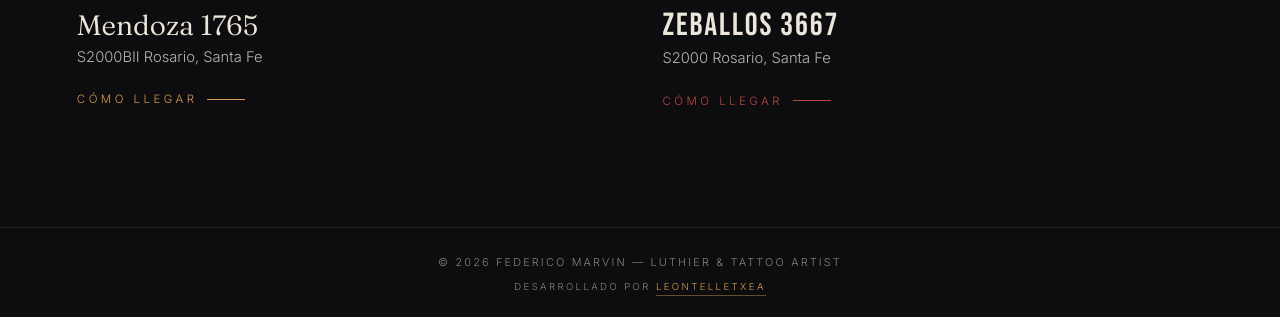
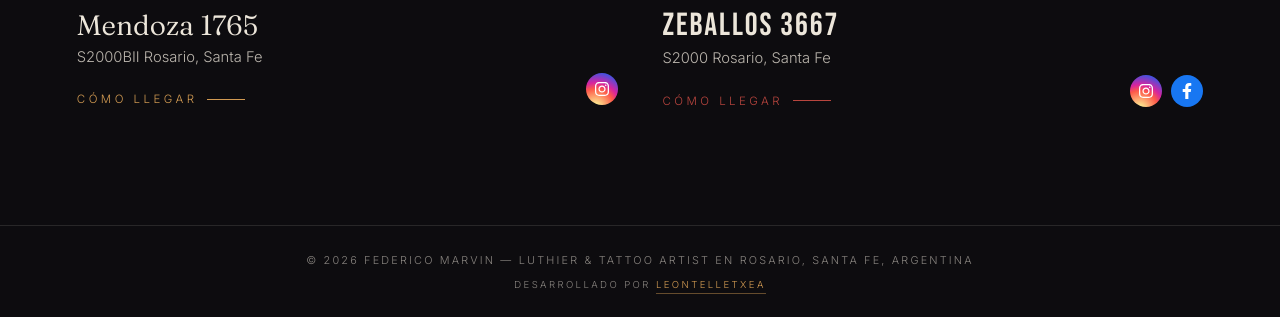
Before and after one commit to leontelletxea/federico_marvin, a React (Vite) app: page / in a window 1280 px wide. Shown: the part 5219-5536 px from the top of the page. Built offline with nearby package versions, Linux system fonts and the light colour scheme; no server answers.

Commit message:
Search tags y links a redes

```diff
--- a/index.html
+++ b/index.html
@@ -3,8 +3,86 @@
 <head>
 <meta charset="UTF-8">
 <meta name="viewport" content="width=device-width, initial-scale=1.0">
-<title>Federico Marvin — Luthier &amp; Tattoo Artist</title>
-<meta name="description" content="Federico Marvin. Luthier de guitarras y bajos. Tatuador. Dos oficios, las mismas manos.">
+<title>Federico Marvin — Luthier y Tatuador en Rosario</title>
+<meta name="description" content="Federico Marvin, luthier y tatuador en Rosario, Santa Fe. Construcción, reparación y calibración de guitarras y bajos. Tatuajes tradicionales, blackwork y ornamentales. Más de 12 años de experiencia.">
+
+<!-- SEO: si el dominio de producción cambia, actualizar federicomarvin.com.ar
+     en este archivo (canonical, og:url, og:image, JSON-LD) y en
+     public/robots.txt y public/sitemap.xml. -->
+<link rel="canonical" href="https://federicomarvin.com.ar/">
+
+<meta property="og:type" content="website">
+<meta property="og:locale" content="es_AR">
+<meta property="og:url" content="https://federicomarvin.com.ar/">
+<meta property="og:title" content="Federico Marvin — Luthier y Tatuador en Rosario">
+<meta property="og:description" content="Luthier y tatuador en Rosario, Santa Fe. Construcción, reparación y calibración de guitarras y bajos. Tatuajes tradicionales, blackwork y ornamentales.">
+<meta property="og:image" content="https://federicomarvin.com.ar/og-image.png">
+
+<script type="application/ld+json">
+{
+  "@context": "https://schema.org",
+  "@graph": [
+    {
+      "@type": "Person",
+      "@id": "https://federicomarvin.com.ar/#federico-marvin",
+      "name": "Federico Marvin",
+      "jobTitle": ["Luthier", "Tatuador"],
+      "url": "https://federicomarvin.com.ar/",
+      "image": "https://federicomarvin.com.ar/og-image.png",
+      "sameAs": [
+        "https://www.instagram.com/federicomarvintattoo/",
+        "https://www.instagram.com/federicomarvinluthier/",
+        "https://www.facebook.com/federicomarvintattoo/"
+      ]
+    },
+    {
+      "@type": "TattooParlor",
+      "@id": "https://federicomarvin.com.ar/#tattoo-studio",
+      "name": "Federico Marvin Tattoo",
+      "image": "https://federicomarvin.com.ar/og-image.png",
+      "url": "https://federicomarvin.com.ar/#tattoo",
+      "telephone": "+5493416248302",
+      "priceRange": "$$",
+      "address": {
+        "@type": "PostalAddress",
+        "streetAddress": "Zeballos 3667",
+        "addressLocality": "Rosario",
+        "addressRegion": "Santa Fe",
+        "postalCode": "S2000",
+        "addressCountry": "AR"
+      },
+      "founder": { "@id": "https://federicomarvin.com.ar/#federico-marvin" },
+      "sameAs": [
+        "https://www.instagram.com/federicomarvintattoo/",
+        "https://www.facebook.com/federicomarvintattoo/"
+      ]
+    },
+    {
+      "@type": "LocalBusiness",
+      "additionalType": "https://www.wikidata.org/wiki/Q672469",
+      "@id": "https://federicomarvin.com.ar/#taller-luthier",
+      "name": "Federico Marvin Luthier",
+      "image": "https://federicomarvin.com.ar/og-image.png",
+      "url": "https://federicomarvin.com.ar/#luthier",
+      "telephone": "+5493416248302",
+      "priceRange": "$$",
+      "address": {
+        "@type": "PostalAddress",
+        "streetAddress": "Mendoza 1765",
+        "addressLocality": "Rosario",
+        "addressRegion": "Santa Fe",
+        "postalCode": "S2000BII",
+        "addressCountry": "AR"
+      },
+      "founder": { "@id": "https://federicomarvin.com.ar/#federico-marvin" },
+      "sameAs": [
+        "https://www.instagram.com/federicomarvinluthier/"
+      ]
+    }
+  ]
+}
+</script>
+
 <link rel="icon" href="./src/assets/icons/favicon.ico" sizes="any">
 <link rel="icon" type="image/png" sizes="16x16" href="./src/assets/icons/favicon-16x16.png">
 <link rel="icon" type="image/png" sizes="32x32" href="./src/assets/icons/favicon-32x32.png">
--- a/src/components/Footer.jsx
+++ b/src/components/Footer.jsx
@@ -3,7 +3,7 @@ const LINKEDIN_AUTOR = 'https://www.linkedin.com/in/leon-tellechea-99991a192/'
 export default function Footer() {
   return (
     <footer>
-      <div>© 2026 Federico Marvin — Luthier &amp; Tattoo Artist</div>
+      <div>© 2026 Federico Marvin — Luthier &amp; Tattoo Artist en Rosario, Santa Fe, Argentina</div>
       <div className="credito">
         Desarrollado por{' '}
         <a
--- a/src/components/Ubicaciones.jsx
+++ b/src/components/Ubicaciones.jsx
@@ -6,6 +6,23 @@ import federico from '../assets/img/img-federico.jpg'
 // genérico de la calle en vez del pin real "Federico Marvin Luthier/Tattoo").
 // El botón "Cómo llegar" usa `mapaUrl`, el link corto a esa misma ficha.
 const srcMapa = cid => `https://www.google.com/maps?cid=${cid}&z=16&output=embed`
+
+// Íconos de redes en su color de marca (no en ámbar/tinta): acá se los
+// reconoce por el color antes que por la forma.
+const ICONOS_RED = {
+  instagram: (
+    <svg viewBox="0 0 448 512" aria-hidden="true">
+      <path d="M224.1 141c-63.6 0-114.9 51.3-114.9 114.9s51.3 114.9 114.9 114.9S339 319.5 339 255.9 287.7 141 224.1 141zm0 189.6c-41.1 0-74.7-33.5-74.7-74.7s33.5-74.7 74.7-74.7 74.7 33.5 74.7 74.7-33.6 74.7-74.7 74.7zm146.4-194.3c0 14.9-12 26.8-26.8 26.8-14.9 0-26.8-12-26.8-26.8s12-26.8 26.8-26.8 26.8 12 26.8 26.8zm76.1 27.2c-1.7-35.9-9.9-67.7-36.2-93.9-26.2-26.2-58-34.4-93.9-36.2-37-2.1-147.9-2.1-184.9 0-35.8 1.7-67.6 9.9-93.9 36.1s-34.4 58-36.2 93.9c-2.1 37-2.1 147.9 0 184.9 1.7 35.9 9.9 67.7 36.2 93.9s58 34.4 93.9 36.2c37 2.1 147.9 2.1 184.9 0 35.9-1.7 67.7-9.9 93.9-36.2 26.2-26.2 34.4-58 36.2-93.9 2.1-37 2.1-147.8 0-184.8zM398.8 388c-7.8 19.6-22.9 34.7-42.6 42.6-29.5 11.7-99.5 9-132.1 9s-102.7 2.6-132.1-9c-19.6-7.8-34.7-22.9-42.6-42.6-11.7-29.5-9-99.5-9-132.1s-2.6-102.7 9-132.1c7.8-19.6 22.9-34.7 42.6-42.6 29.5-11.7 99.5-9 132.1-9s102.7-2.6 132.1 9c19.6 7.8 34.7 22.9 42.6 42.6 11.7 29.5 9 99.5 9 132.1s2.7 102.7-9 132.1z" />
+    </svg>
+  ),
+  facebook: (
+    <svg viewBox="0 0 320 512" aria-hidden="true">
+      <path d="M279.14 288l14.22-92.66h-88.91v-60.13c0-25.35 12.42-50.06 52.24-50.06h40.42V6.26S260.43 0 225.36 0c-73.22 0-121.08 44.38-121.08 124.72v70.62H22.89V288h81.39v224h100.17V288z" />
+    </svg>
+  ),
+}
+
+const NOMBRE_RED = { instagram: 'Instagram', facebook: 'Facebook' }
 
 export default function Ubicaciones() {
   return (
@@ -40,6 +57,7 @@ export default function Ubicaciones() {
                 <div className="ubicacion-etiqueta">{u.etiqueta}</div>
                 <h3 className="ubicacion-direccion">{u.calle}</h3>
                 <p className="ubicacion-ciudad">{u.ciudad}</p>
+                <div className="ubicacion-acciones">
                   <a
                     className="ubicacion-cta"
                     href={u.mapaUrl}
@@ -48,6 +66,21 @@ export default function Ubicaciones() {
                   >
                     Cómo llegar
                   </a>
+                  <div className="ubicacion-social">
+                    {u.redes.map(r => (
+                      <a
+                        key={r.tipo}
+                        className={`ubicacion-social-link ubicacion-social-link--${r.tipo}`}
+                        href={r.url}
+                        target="_blank"
+                        rel="noopener"
+                        aria-label={`${NOMBRE_RED[r.tipo]} de ${u.etiqueta}`}
+                      >
+                        {ICONOS_RED[r.tipo]}
+                      </a>
+                    ))}
+                  </div>
+                </div>
               </article>
             )
           })}
--- a/src/data/config.js
+++ b/src/data/config.js
@@ -19,6 +19,9 @@ export const UBICACIONES = [
     ciudad: 'S2000BII Rosario, Santa Fe',
     mapaUrl: 'https://maps.app.goo.gl/LPzBL5aJbRza1NuG6',
     cid: '14855219056150540968',
+    redes: [
+      { tipo: 'instagram', url: 'https://www.instagram.com/federicomarvinluthier/' },
+    ],
   },
   {
     tipo: 'tattoo',
@@ -27,6 +30,10 @@ export const UBICACIONES = [
     ciudad: 'S2000 Rosario, Santa Fe',
     mapaUrl: 'https://maps.app.goo.gl/6CrUiK5kn49b5Uts7',
     cid: '14400708714676849228',
+    redes: [
+      { tipo: 'instagram', url: 'https://www.instagram.com/federicomarvintattoo/' },
+      { tipo: 'facebook', url: 'https://www.facebook.com/federicomarvintattoo/' },
+    ],
   },
 ]
 
--- a/src/styles/estilos.css
+++ b/src/styles/estilos.css
@@ -563,6 +563,28 @@ img.instrumento-foto.cargada{opacity:1}
 .ubicacion-cta:hover{gap:1.1rem}
 .ubicacion--tattoo .ubicacion-cta{color:var(--tinta)}
 .ubicacion--luthier .ubicacion-cta{color:var(--ambar)}
+.ubicacion-acciones{
+  display:flex;
+  align-items:center;
+  justify-content:space-between;
+  gap:1rem;
+}
+/* Redes en su color de marca real, no en ámbar/tinta: acá interesa que se
+   reconozcan como Instagram/Facebook a simple vista. */
+.ubicacion-social{display:flex;gap:.55rem}
+.ubicacion-social-link{
+  width:32px;height:32px;
+  border-radius:50%;
+  display:flex;align-items:center;justify-content:center;
+  flex-shrink:0;
+  transition:transform .25s cubic-bezier(.34,1.56,.64,1);
+}
+.ubicacion-social-link svg{width:16px;height:16px;fill:#fff}
+.ubicacion-social-link:hover{transform:scale(1.12)}
+.ubicacion-social-link--instagram{
+  background:radial-gradient(circle at 30% 107%,#fdf497 0%,#fdf497 5%,#fd5949 45%,#d6249f 60%,#285aeb 90%);
+}
+.ubicacion-social-link--facebook{background:#1877f2}
 
 footer{
   padding:1.6rem;
```
Also changed, not shown: public/og-image.png (added), public/robots.txt (added), 1 other file (tests, documents, lock files or other folders). Lines whose indentation alone changed are shown as unchanged.
